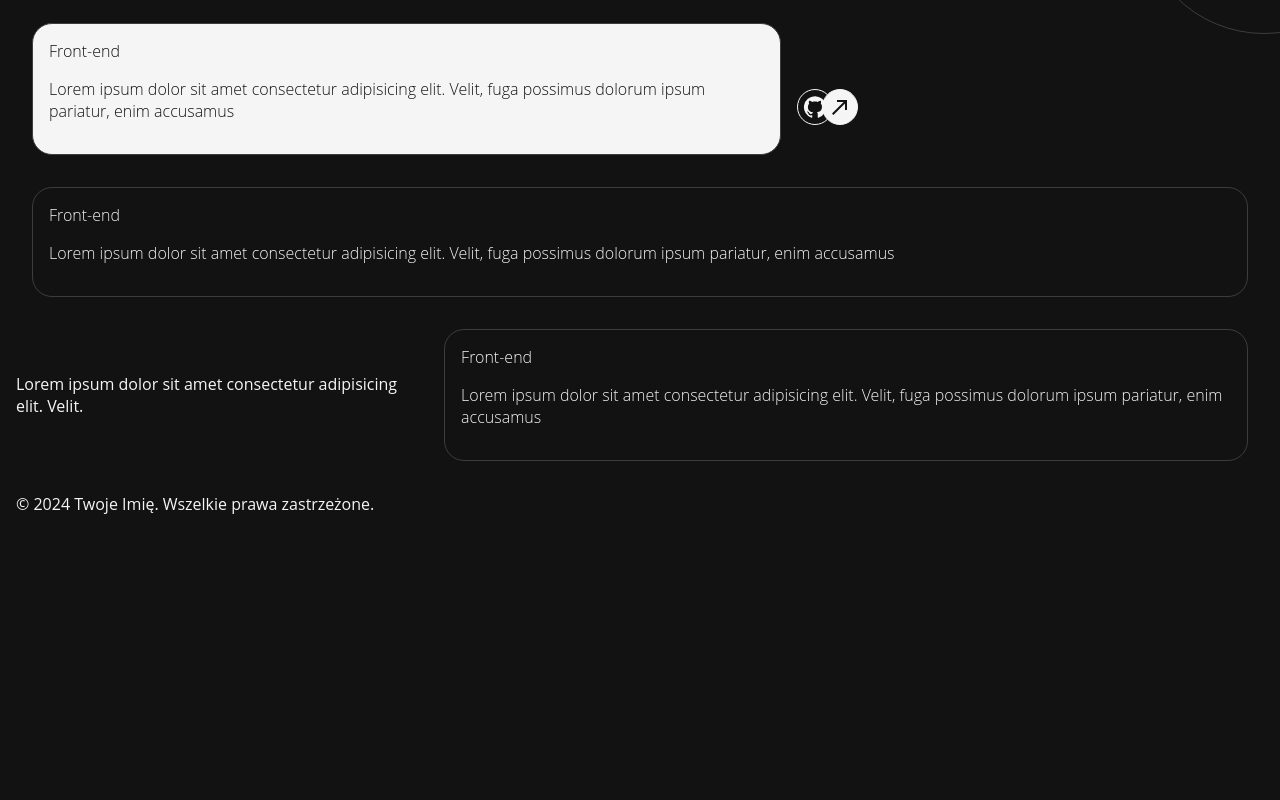
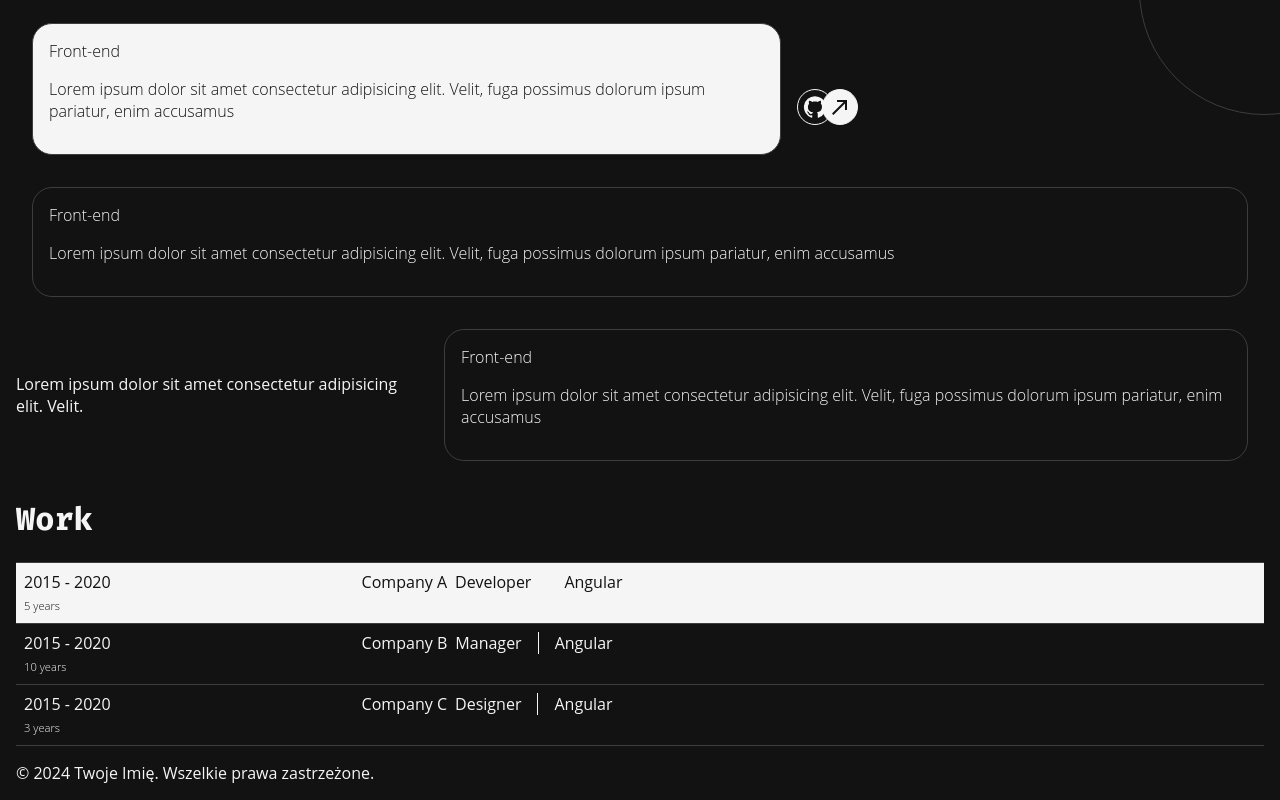
Before and after one commit to MagiTom/porfolio-react, a React (Create React App) app: page / in a window 1280 px wide. Shown: the part 939-1739 px from the top of the page. Before the commit the page ends 1470 px from the top, so only its background shows below. Built offline with nearby package versions, Linux system fonts and the light colour scheme.

Commit message:
add work section

```diff
--- /dev/null
+++ b/src/components/EmploymentTable/EmploymentTable.scss
@@ -0,0 +1,51 @@
+@import "../../styles/variables.scss";
+
+$border: 1px solid $color-tertiary;
+
+.table {
+  width: 100%;
+  border-collapse: collapse;
+  td {
+    padding: 0.5em;
+  }
+  tr {
+    border-top: $border;
+    border-bottom: $border;
+  }
+  tr:first-child {
+    background-color: $color-secondary;
+    * {
+      color: $color-primary;
+    }
+  }
+  p {
+    margin: 0;
+  }
+
+  &_years {
+    span {
+      font-size: 0.7rem;
+      font-weight: lighter;
+    }
+  }
+
+  &_company {
+    display: flex;
+    flex-wrap: wrap;
+    // justify-content: space-around;
+    gap: 0.5em;
+  }
+  &_position {
+    display: flex;
+    flex-wrap: wrap;
+    justify-content: space-around;
+    p:first-child {
+      display: inline-block;
+      padding-right: 1em;
+      border-right: 1px solid $color-secondary;
+    }
+    p:last-child {
+      padding-left: 1em;
+    }
+  }
+}
--- /dev/null
+++ b/src/components/EmploymentTable/EmploymentTable.tsx
@@ -0,0 +1,55 @@
+import React from "react";
+import "./EmploymentTable.scss";
+
+interface EmploymentData {
+  date: string;
+  years: number;
+  company: string;
+  position: string;
+  stack: string;
+}
+
+const EmploymentTable: React.FC = () => {
+  const data: EmploymentData[] = [
+    {
+      date: "2015 - 2020",
+      years: 5,
+      company: "Company A",
+      position: "Developer",
+      stack: "Angular",
+    },
+    {
+      date: "2015 - 2020",
+      years: 10,
+      company: "Company B",
+      position: "Manager",
+      stack: "Angular",
+    },
+    {
+      date: "2015 - 2020",
+      years: 3,
+      company: "Company C",
+      position: "Designer",
+      stack: "Angular",
+    },
+  ];
+
+  return (
+    <table className="table">
+      <tbody>
+        {data.map((row, index) => (
+          <tr key={index}>
+            <td className="table_years">
+              {row.date} <br />
+              <span>{row.years} years</span>{" "}
+            </td>
+            {/* <td></td> */}
+            <td className="table_company"><p>{row.company}</p><div className="table_position"><p>{row.position}</p><p>{row.stack}</p></div></td>
+          </tr>
+        ))}
+      </tbody>
+    </table>
+  );
+};
+
+export default EmploymentTable;
--- a/src/components/Navbar/Navbar.tsx
+++ b/src/components/Navbar/Navbar.tsx
@@ -1,8 +1,8 @@
 import React, { useState } from "react";
 import styles from "./Navbar.module.scss";
-import classNames from 'classnames';
+import classNames from "classnames";
+import { Link } from "react-router-dom";
 import BackgroundWithCircle from "../BackgroundWithCircle/BackgroundWithCircle";
-
 
 export const Navbar: React.FC = () => {
   const [isOpen, setIsOpen] = useState(false);
@@ -10,22 +10,36 @@ export const Navbar: React.FC = () => {
   const toggleNavbar = () => {
     setIsOpen(!isOpen);
   };
+
   return (
     <BackgroundWithCircle topPosition="30%" size="300px">
       <nav className={styles.navbar}>
         <div className={styles.navbar_container}>
-        <div className={styles.navbar_logo}><p>
-        Magdalena<br/>
-        Tomala</p>
+          <div className={styles.navbar_logo}>
+            <p>
+              Magdalena
+              <br />
+              Tomala
+            </p>
             <div onClick={toggleNavbar}>
-          <i className={isOpen ? 'fas fa-times' : 'fas fa-bars'}></i>
+              <i className={isOpen ? "fas fa-times" : "fas fa-bars"}></i>
             </div>
           </div>
 
-        <ul className={classNames(styles.navbar_menu, { [styles.active]: isOpen })}>
-          <li><a href="#about">About</a></li>
-          <li><a href="#services">Projects</a></li>
-          <li><a href="#contact">Contact</a></li>
+          <ul
+            className={classNames(styles.navbar_menu, {
+              [styles.active]: isOpen,
+            })}
+          >
+            <li>
+              <Link to="/" onClick={toggleNavbar}>About</Link>
+            </li>
+            <li>
+              <Link to="/projects" onClick={toggleNavbar}>Projects</Link>
+            </li>
+            <li>
+              <Link to="/contact" onClick={toggleNavbar}>Contact</Link>
+            </li>
             <li>
               <div className={styles.navbar_lang}>
                 <p>Pl</p>
--- a/src/pages/About/About.tsx
+++ b/src/pages/About/About.tsx
@@ -6,6 +6,7 @@ import Button from "../../components/Button/Button";
 import GitHubIcon from "@mui/icons-material/GitHub";
 import NorthEastIcon from "@mui/icons-material/NorthEast";
 import ButtonCircle from "../../components/ButtonCircle/ButtonCircle";
+import EmploymentTable from "../../components/EmploymentTable/EmploymentTable";
 
 const About: React.FC = () => {
   return (
@@ -60,6 +61,8 @@ const About: React.FC = () => {
 
           </div>
         </div>
+        <h1>Work</h1>
+        <EmploymentTable></EmploymentTable>
       </BackgroundWithCircle>
     </div>
   );
--- a/src/styles/global.scss
+++ b/src/styles/global.scss
@@ -21,7 +21,7 @@ body {
     color: $color-secondary;
   }
 
-  p, i {
+  p, i, td, th {
     color: $color-secondary;
   }
 
```
Lines whose indentation alone changed are shown as unchanged.
